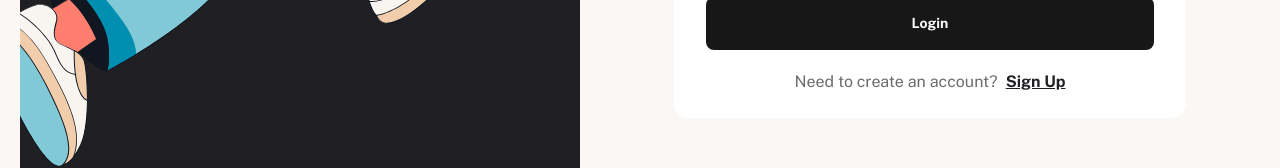
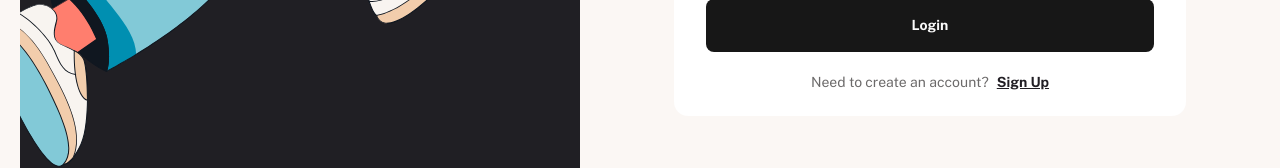
Before and after one commit to danmlarsen/personal-finance-app, a Next.js app: page /login in a window 1280 px wide. Shown: the part 540-708 px from the top of the page. Built offline with nearby package versions, Linux system fonts and the light colour scheme; no server answers.

Commit message:
chore: minor adjustments

```diff
--- a/src/app/(logged-in)/budgets/actions.ts
+++ b/src/app/(logged-in)/budgets/actions.ts
@@ -21,7 +21,7 @@ export async function createBudget(data: z.infer<typeof budgetFormSchema>) {
   if (!validation.success) {
     return {
       error: true,
-      message: validation.error.issues,
+      message: validation.error.issues[0].message ?? "An error occurred.",
     };
   }
 
--- a/src/components/ui/card.tsx
+++ b/src/components/ui/card.tsx
@@ -76,7 +76,7 @@ function CardFooter({ className, ...props }: React.ComponentProps<"div">) {
     <div
       data-slot="card-footer"
       className={cn(
-        "text-muted-foreground flex items-center px-5 md:px-8 [.border-t]:pt-6",
+        "text-muted-foreground flex items-center px-5 text-sm md:px-8 [.border-t]:pt-6",
         className,
       )}
       {...props}
```
